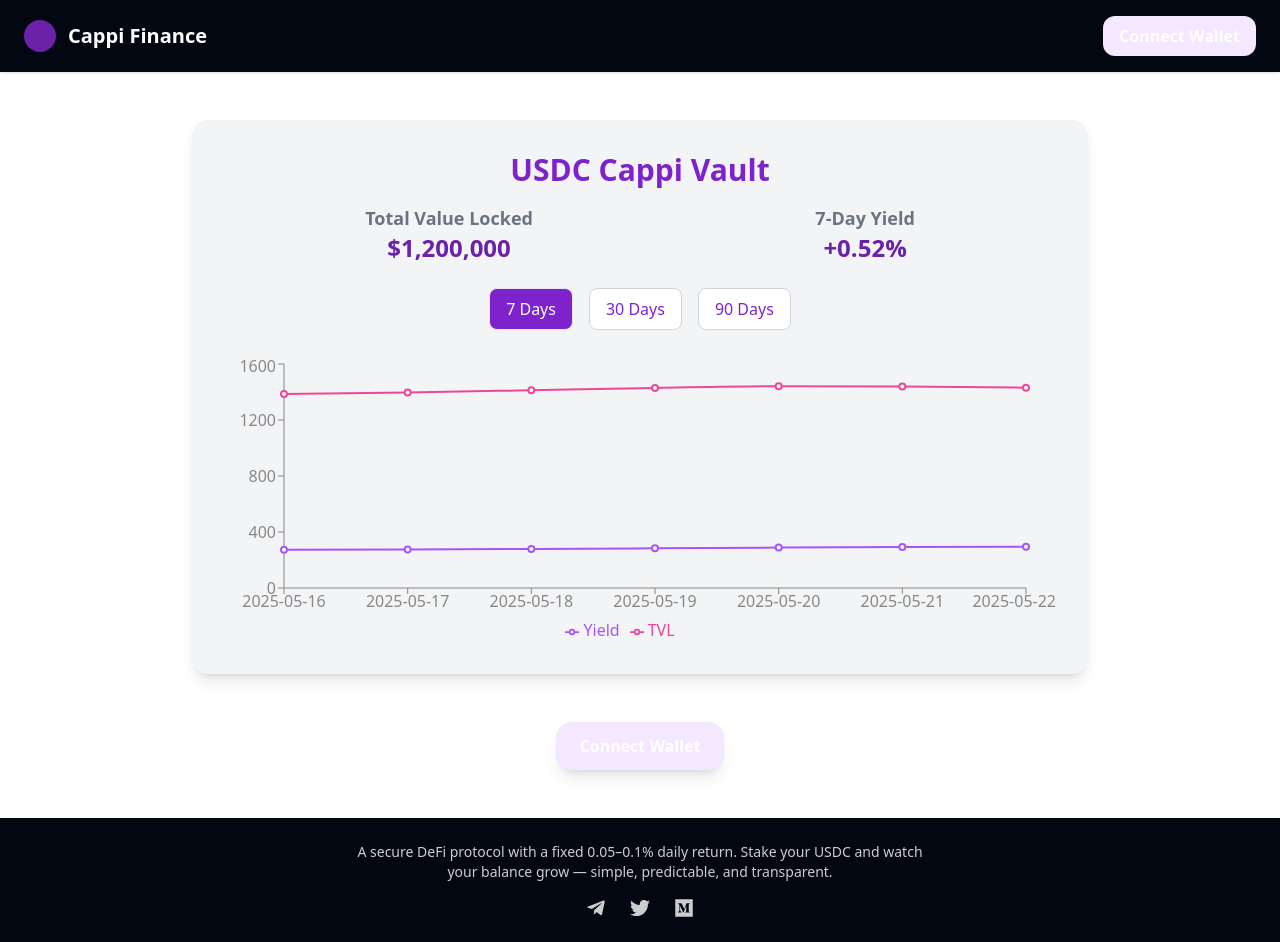
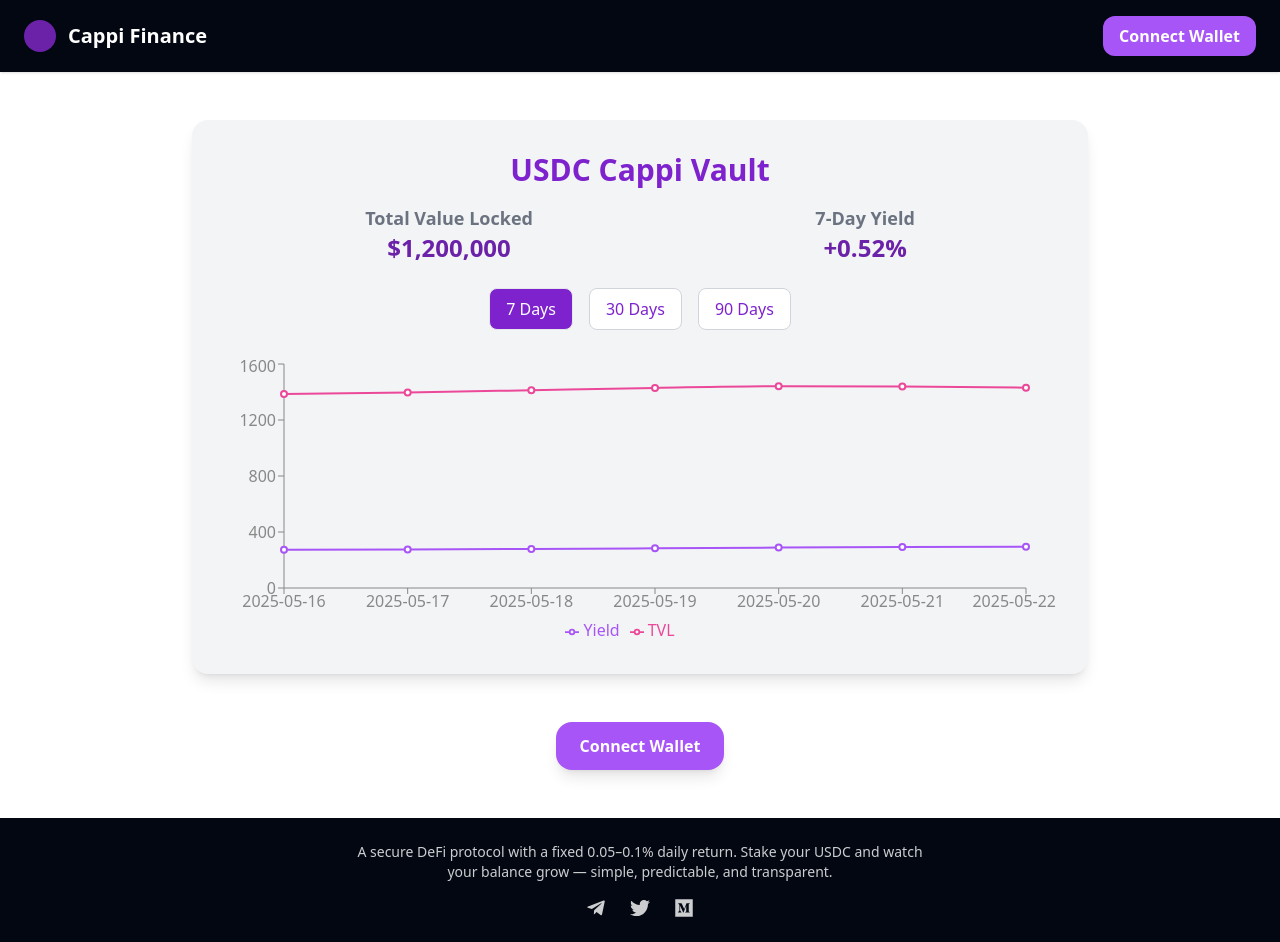
Before and after one commit to alexandrstrelkov/cappi-new, a React (Create React App) app: page /app in a window 1280 px wide. Built offline with nearby package versions, Linux system fonts and the light colour scheme.

Commit message:
Update AppPage.jsx

```diff
--- a/src/pages/AppPage.jsx
+++ b/src/pages/AppPage.jsx
@@ -21,7 +21,7 @@
           <div className="w-8 h-8 bg-purple-800 rounded-full"></div>
           <h1 className="text-xl font-semibold">Cappi Finance</h1>
         </div>
-        <button className="bg-purple-100 text-white font-bold px-4 py-2 rounded-xl hover:bg-purple-200 transition">
+        <button className="bg-purple-500 text-white font-bold px-4 py-2 rounded-xl hover:bg-purple-700 transition">
           Connect Wallet
         </button>
       </header>
@@ -75,7 +75,7 @@
         </div>
 
         {/* Connect Wallet Again */}
-        <button className="bg-purple-100 text-white font-bold px-6 py-3 rounded-2xl shadow-lg hover:bg-purple-200 transition">
+        <button className="bg-purple-500 text-white font-bold px-6 py-3 rounded-2xl shadow-lg hover:bg-purple-700 transition">
           Connect Wallet
         </button>
       </main>
```
